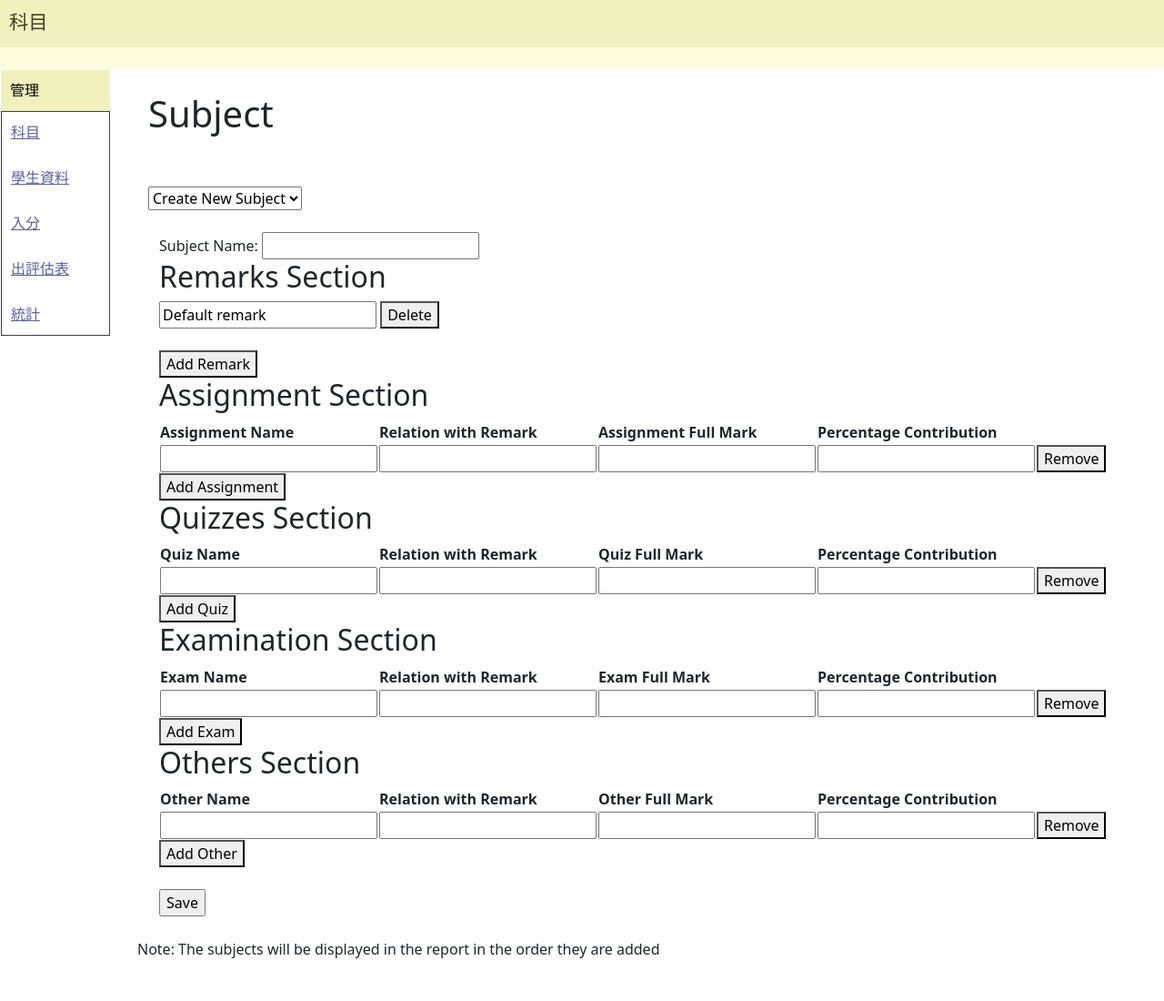
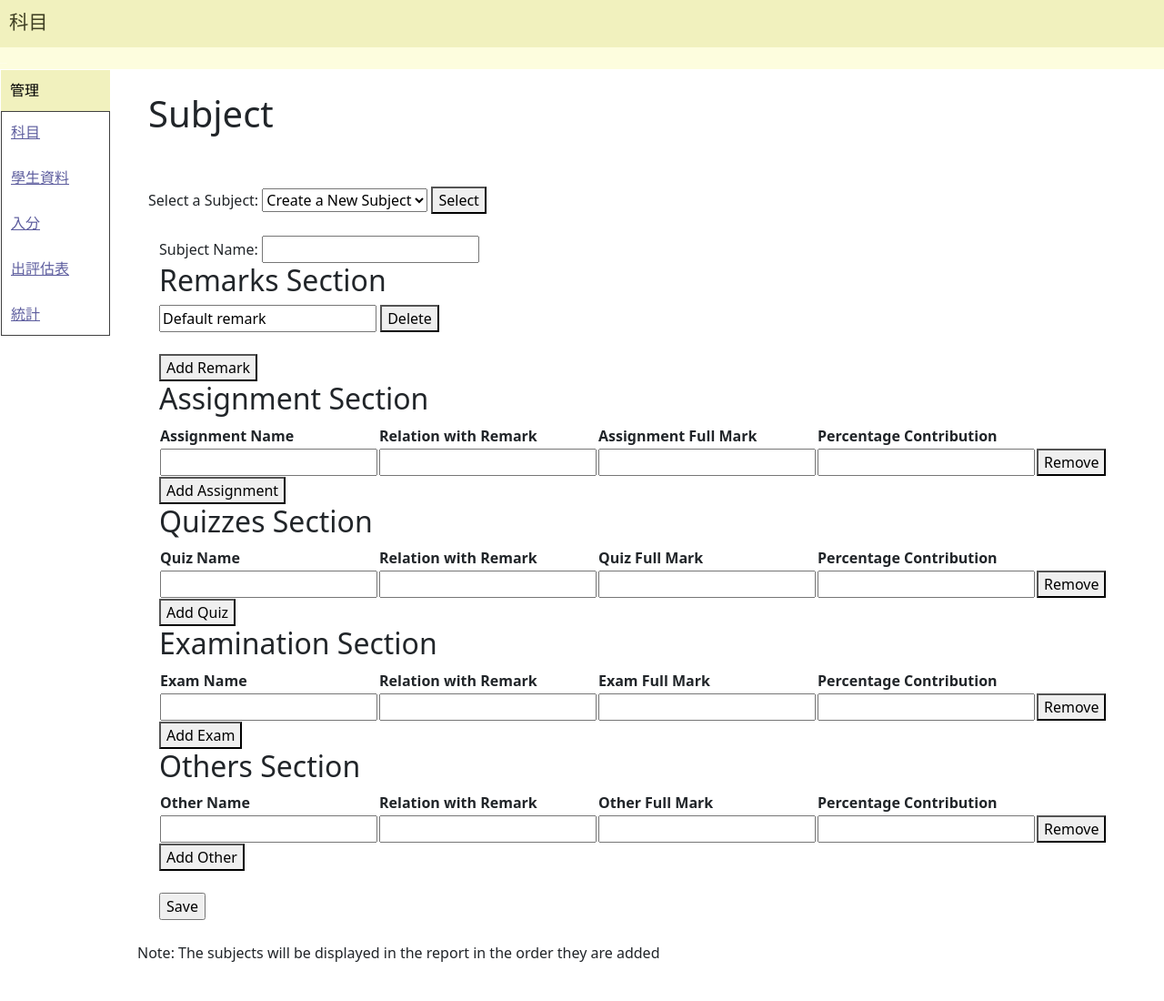
Before and after one commit to MarcusLSC/flaskproject, a Flask app: page /subject.html in a window 1280 px wide. Shown: the whole page at 91% size. Before the commit the page ends 1053 px from the top, so only its background shows below. Run offline with Flask 3, Linux system fonts and the light colour scheme; data that the repository does not hold is empty; parts of the project's set-up code (start-up, migrations or seed data) failed here and were passed over.

Commit message:
fixed subject select bug, others not fixed

```diff
--- a/app.py
+++ b/app.py
@@ -1,4 +1,4 @@
-from flask import Flask, render_template, flash, request, redirect, url_for
+from flask import Flask, render_template, flash, request, redirect, url_for, session
 from flask_sqlalchemy import SQLAlchemy
 from sqlalchemy import create_engine, Text
 from sqlalchemy_utils import database_exists, create_database
@@ -56,12 +56,13 @@ class updateUserForm(FlaskForm):
     update = SubmitField("Update")
 
 def get_SubjectChoices_from_database():
-    subjects = Subjects.query.order_by(Subjects.id).all()
+    subjects = Subjects.query.all()
     choices = [(subject.id, subject.name) for subject in subjects]
+    choices.insert(0, ('new', 'Create a New Subject'))
     return choices
 
 class SelectSubjectForm(FlaskForm):
-    SubjectSelect = SelectField('Select a Subject: ')
+    SubjectSelect = SelectField('Select a Subject: ', default='')
 
     def update_choices(self):
         self.SubjectSelect.choices = get_SubjectChoices_from_database()
@@ -111,58 +112,67 @@ def loadScoreEntryPage():
 @app.route('/subject.html', methods=["GET","POST"])
 def loadSubjectPage():
     form1 = SelectSubjectForm()
+    subjects = Subjects.query.all()
+    choices = [(subject.id, subject.name) for subject in subjects]
     form1.update_choices()
     form2 = SubjectForm()
     RequiredSubject = None
     form2.SubjectName.data=''
+    previous_value = session.get('previous_value')
+    form1.SubjectSelect.data=previous_value
     if form1.validate_on_submit():
         if request.method == "POST":
             form_identifier = request.form.get("form_identifier")
 
             if form_identifier == "form1":
                 selected_subject = form1.SubjectSelect.data
+                session['previous_value'] = selected_subject
 
-                if selected_subject == 'new':
+                if selected_subject != 'new':
+                    form1.SubjectSelect.data=selected_subject
+                    RequiredSubject = Subjects.query.filter_by(id=selected_subject).first()
+                    InfoforRemark = Remarks.query.filter_by(subject_id=RequiredSubject.id).order_by(Remarks.id)
+                    InfoforAssessment = Assessments.query.filter_by(subject_id=RequiredSubject.id).order_by(Assessments.id)
+                    form2.SubjectName.data=RequiredSubject.name
+                    return render_template("asubject.html",form1=form1,form2=form2, remarks=InfoforRemark, assessments=InfoforAssessment, name=RequiredSubject.name)
+
+            if form_identifier =="form2":
+                if previous_value == 'new':
                     # Handle the case where the user wants to create a new subject
                     # Redirect to a form for creating a new subject
                     if form2.validate_on_submit():
-                        if request.method == "POST":
-                            form_identifier = request.form.get("form_identifier")
-
-                            if form_identifier == "form2":
-                                NewSubjectName=form2.SubjectName.data
-                                NewSubject = Subjects(name=NewSubjectName)
+                        NewSubjectName=form2.SubjectName.data
+                        NewSubject = Subjects(name=NewSubjectName)
+                        try:
+                            db.session.add(NewSubject)
+                            db.session.flush()
+                            remarks = request.form.getlist('remarks[]')
+                            for remark in remarks:
+                                NewRemark=Remarks(subject_id=NewSubject.id, content=remark)
                                 try:
-                                    db.session.add(NewSubject)
-                                    db.session.commit()
-                                    ReqSubject=Subjects.query.filter_by(name=NewSubjectName).first()
-                                    remarks = request.form.getlist('remarks[]')
-                                    for remark in remarks:
-                                        NewRemark=Remarks(subject_id=ReqSubject.id, content=remark)
-                                        try:
                                             db.session.add(NewRemark)
-                                            db.session.commit()
-                                        except:
+                                            db.session.flush()
+                                except:
                                             flash("Error, remarks is not saved")
                                             print("Error, remarks is not saved")
-                                            return render_template("subject.html",form1=form1,form2=form2)
-                                    ReqRemarks=Remarks.query.filter_by(name=NewSubjectName).order_by(remark.id)
-                                    assignments_names = request.form.getlist('assignmentName[]')
-                                    assignment_relations = request.form.getlist('assignmentRelationWithRemark[]')
-                                    assignment_full_marks = request.form.getlist('assignmentFullMark[]')
-                                    assignment_contributions = request.form.getlist('assignmentContribution[]')
-                                    if assignments_names != None:
-                                        for ReqRemark in ReqRemarks:
-                                            for name, relation, full_mark, contribution in zip(assignments_names, assignment_relations, assignment_full_marks, assignment_contributions):
-                                                if ReqRemark.content == relation:
-                                                    NewAssessment = Assessments(name=name, subject_id=ReqSubject.id, remark_id=ReqRemark.id, full_mark=full_mark, percentage_to_remark=contribution, assessment_type="assignment")
-                                                    try:
+                                            return render_template("subject.html",form1=form1,form2=form2,choices = choices)
+                                ReqRemarks=Remarks.query.filter_by(name=NewSubjectName).order_by(remark.id)
+                                assignments_names = request.form.getlist('assignmentName[]')
+                                assignment_relations = request.form.getlist('assignmentRelationWithRemark[]')
+                                assignment_full_marks = request.form.getlist('assignmentFullMark[]')
+                                assignment_contributions = request.form.getlist('assignmentContribution[]')
+                                if assignments_names != None:
+                                    for ReqRemark in ReqRemarks:
+                                        for name, relation, full_mark, contribution in zip(assignments_names, assignment_relations, assignment_full_marks, assignment_contributions):
+                                            if ReqRemark.content == relation:
+                                                NewAssessment = Assessments(name=name, subject_id=NewSubject.id, remark_id=ReqRemark.id, full_mark=full_mark, percentage_to_remark=contribution, assessment_type="assignment")
+                                                try:
                                                         db.session.add(NewAssessment)
-                                                        db.session.commit()
-                                                    except:
+                                                        db.session.flush()
+                                                except:
                                                         flash("Error, assignment is not saved")
                                                         print("Error, assignment is not saved")
-                                                        return render_template("subject.html",form1=form1,form2=form2)
+                                                        return render_template("subject.html",form1=form1,form2=form2,choices = choices)
                                     quiz_names = request.form.getlist('quizName[]')
                                     quiz_relations = request.form.getlist('quizRelationWithRemark[]')
                                     quiz_full_marks = request.form.getlist('quizFullMark[]')
@@ -171,10 +181,10 @@ def loadSubjectPage():
                                         for ReqRemark in ReqRemarks:
                                             for name, relation, full_mark, contribution in zip(quiz_names, quiz_relations, quiz_full_marks, quiz_contributions):
                                                 if ReqRemark.content == relation:
-                                                    NewAssessment = Assessments(name=name, subject_id=ReqSubject.id, remark_id=ReqRemark.id, full_mark=full_mark, percentage_to_remark=contribution, assessment_type="quiz")
+                                                    NewAssessment = Assessments(name=name, subject_id=NewSubject.id, remark_id=ReqRemark.id, full_mark=full_mark, percentage_to_remark=contribution, assessment_type="quiz")
                                                     try:
                                                         db.session.add(NewAssessment)
-                                                        db.session.commit()
+                                                        db.session.flush()
                                                     except:
                                                         flash("Error, quiz is not saved")
                                                         print("Error, quiz is not saved")
@@ -187,14 +197,14 @@ def loadSubjectPage():
                                         for ReqRemark in ReqRemarks:
                                             for name, relation, full_mark, contribution in zip(examination_names, examination_relations, examination_full_marks, examination_contributions):
                                                 if ReqRemark.content == relation:
-                                                    NewAssessment = Assessments(name=name, subject_id=ReqSubject.id, remark_id=ReqRemark.id, full_mark=full_mark, percentage_to_remark=contribution, assessment_type="exam")
+                                                    NewAssessment = Assessments(name=name, subject_id=NewSubject.id, remark_id=ReqRemark.id, full_mark=full_mark, percentage_to_remark=contribution, assessment_type="exam")
                                                     try:
                                                         db.session.add(NewAssessment)
-                                                        db.session.commit()
+                                                        db.session.flush()
                                                     except:
                                                         flash("Error, exam is not saved")
                                                         print('Error, exam is not saved')
-                                                        return render_template("subject.html",form1=form1,form2=form2)
+                                                        return render_template("subject.html",form1=form1,form2=form2,choices = choices)
                                     other_names = request.form.getlist('otherName[]')
                                     other_relations = request.form.getlist('otherRelationWithRemark[]')
                                     other_full_marks = request.form.getlist('otherFullMark[]')
@@ -203,29 +213,25 @@ def loadSubjectPage():
                                         for ReqRemark in ReqRemarks:
                                             for name, relation, full_mark, contribution in zip(other_names, other_relations, other_full_marks, other_contributions):
                                                 if ReqRemark.content == relation:
-                                                    NewAssessment = Assessments(name=name, subject_id=ReqSubject.id, remark_id=ReqRemark.id, full_mark=full_mark, percentage_to_remark=contribution, assessment_type="other")
+                                                    NewAssessment = Assessments(name=name, subject_id=NewSubject.id, remark_id=ReqRemark.id, full_mark=full_mark, percentage_to_remark=contribution, assessment_type="other")
                                                     try:
                                                         db.session.add(NewAssessment)
-                                                        db.session.commit()
+                                                        db.session.flush()
                                                     except:
                                                         flash("Error, others item is not saved")
                                                         print("Error, others item is not saved")
-                                                        return render_template("subject.html",form1=form1,form2=form2)
+                                                        return render_template("subject.html",form1=form1,form2=form2,choices = choices)
+                                    db.session.commit()
                                     flash("Subject added successfully")
                                     print("Subject added successfully")
+                        except:
+                                flash("Error, subject is not saved")
+                                print("Error, subject is not saved")
+                                return render_template("subject.html",form1=form1,form2=form2,choices = choices)
+                        form1.update_choices()
+                        return render_template("subject.html",form1=form1,form2=form2,choices = choices)
+    return render_template("subject.html",form1=form1,form2=form2,choices = choices)
 
-                                except:
-                                    flash("Error, subject is not saved")
-                                    print("Error, subject is not saved")
-                                    return render_template("subject.html",form1=form1,form2=form2)
-                            form1.update_choices()
-                            return render_template("subject.html",form1=form1,form2=form2)
-        else:
-            RequiredSubject = Subjects.query.filter_by(id=selected_subject).first()
-            InfoforRemark = Remarks.query.filter_by(subject_id=RequiredSubject.id).order_by(Remarks.id)
-            InfoforAssessment = Assessments.query.filter_by(subject_id=RequiredSubject.id).order_by(Assessments.id)
-            return render_template("asubject.html",form1=form1,form2=form2, remarks=InfoforRemark, assessments=InfoforAssessment, name=RequiredSubject.name)
-    return render_template("subject.html",form1=form1,form2=form2)
 
 @app.route('/statistics.html')
 def loadStatisticsPage():
--- a/templates/subject.html
+++ b/templates/subject.html
@@ -88,14 +88,14 @@
 	<form id="form1" method="POST">
 		{{form1.hidden_tag()}}
 		<!-- Form1 fields and elements -->
+    {{form1.SubjectSelect.label}}
     <input type="hidden" name="form_identifier" value="form1">
-		<select id="selectField" name="selectField" onchange="this.form.submit()">
-			{% for subject in subjects %}
-				<option value="{{ subject.id }}">{{ subject.name }}</option>
+		<select id="selectField" name="selectField" >
+			{% for choice in form1.SubjectSelect.choices %}
+			<option value="{{ choice[0] }}">{{ choice[1] }}</option>
 			{% endfor %}
-			<option value="new">Create New Subject</option>
 		</select>
-
+    <button type="submit">Select</button>
 	</form>
 	<br/>
 	<div class="container">
```
Also changed, not shown: static/rc_images/sinfo.html (+10 -0 lines), templates/asubject.html (+7 -5 lines).
